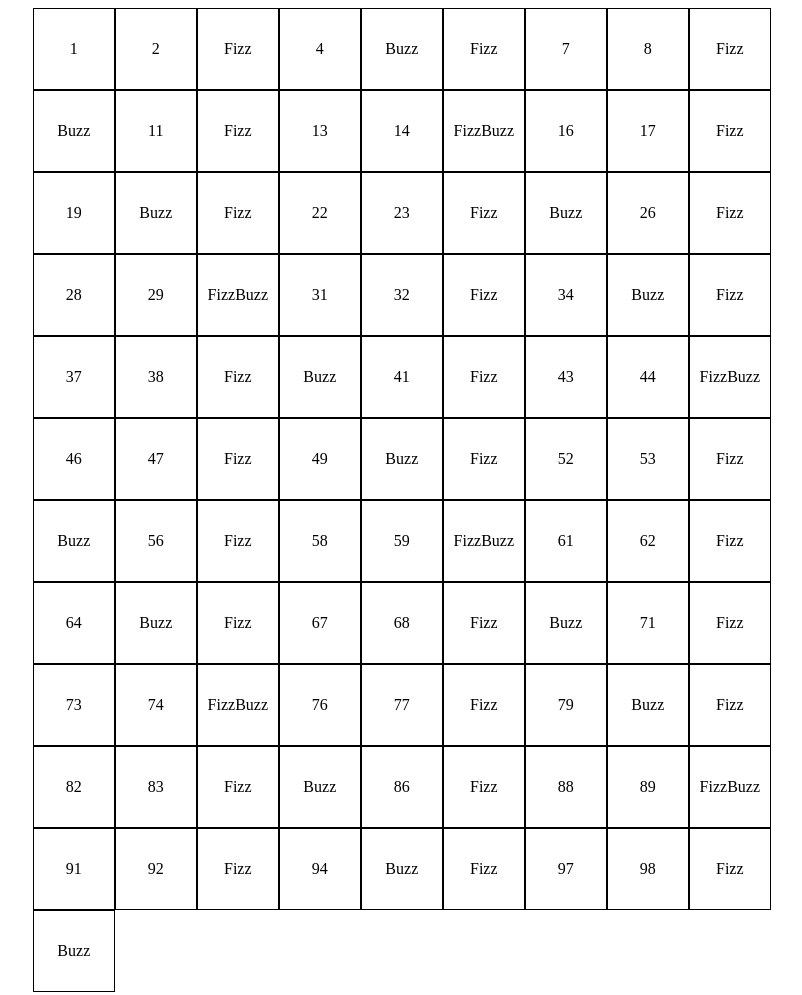
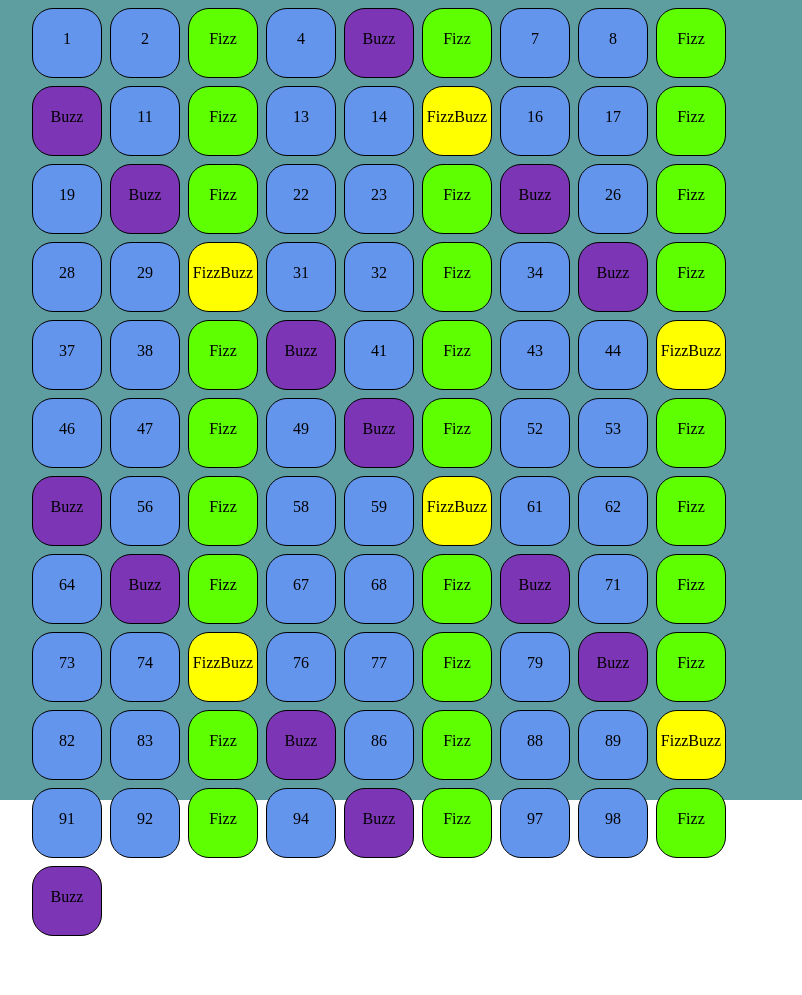
Before and after one commit to filippogiovannoni/js-fizzbuzz, a plain HTML site: page index.html in a window 1280 px wide. Shown: the whole page, without its empty margins (228-1030 px from the left). After the commit the page ends 940 px from the top, so only its background shows below. Drawn offline with Linux system fonts and the light colour scheme.

Commit message:
add bonus 2

```diff
--- a/assets/css/style.css
+++ b/assets/css/style.css
@@ -1,14 +1,44 @@
+* {
+    margin: 0;
+    padding: 0;
+    box-sizing: border-box;
+}
+
 .container {
     display: flex;
     flex-wrap: wrap;
     max-width: 60%;
     margin: auto;
+    padding-top: 0.25rem;
 }
 
 .box {
-    height: 80px;
+    height: 70px;
     aspect-ratio: 1;
     border: 1px solid;
     text-align: center;
-    line-height: 80px;
+    line-height: 60px;
+    margin: 0.25rem;
+    border-radius: 30%;
 }
+
+.box-fizz {
+    background-color: rgb(94, 255, 0);
+}
+
+.box-buzz {
+    background-color: rgb(124, 54, 181);
+}
+
+.box-fizzbuzz {
+    background-color: yellow;
+}
+
+.box-number {
+    background-color: cornflowerblue;
+}
+
+main {
+    background-color:cadetblue;
+    height: 100vh;
+}
--- a/assets/js/script.js
+++ b/assets/js/script.js
@@ -22,24 +22,28 @@ for (let n = 1; n <= 100; n++) {
         //Viene stampato in console FizzBuzz
         console.log('FizzBuzz');
         boxElement.innerText = 'FizzBuzz'
+        boxElement.classList.add('box-fizzbuzz')
     }
     //Se il numero della variabile n è multiplo di 3
     else if (n % 3 == 0) {
         //Viene stampato in console Fizz
         console.log('Fizz');
         boxElement.innerText = 'Fizz'
+        boxElement.classList.add('box-fizz')
 
         //Se il numero della variabile n è multiplo di 5
     } else if (n % 5 == 0) {
         //Viene stampato in console Buzz
         console.log('Buzz');
         boxElement.innerText = 'Buzz'
+        boxElement.classList.add('box-buzz')
     }
 
     //Altrimenti viene stampato il numero della variabile n
     else {
         console.log(n)
         boxElement.innerText = n
+        boxElement.classList.add('box-number')
     }
 }
 
```
Also changed, not shown: index.html (+2 -2 lines).
